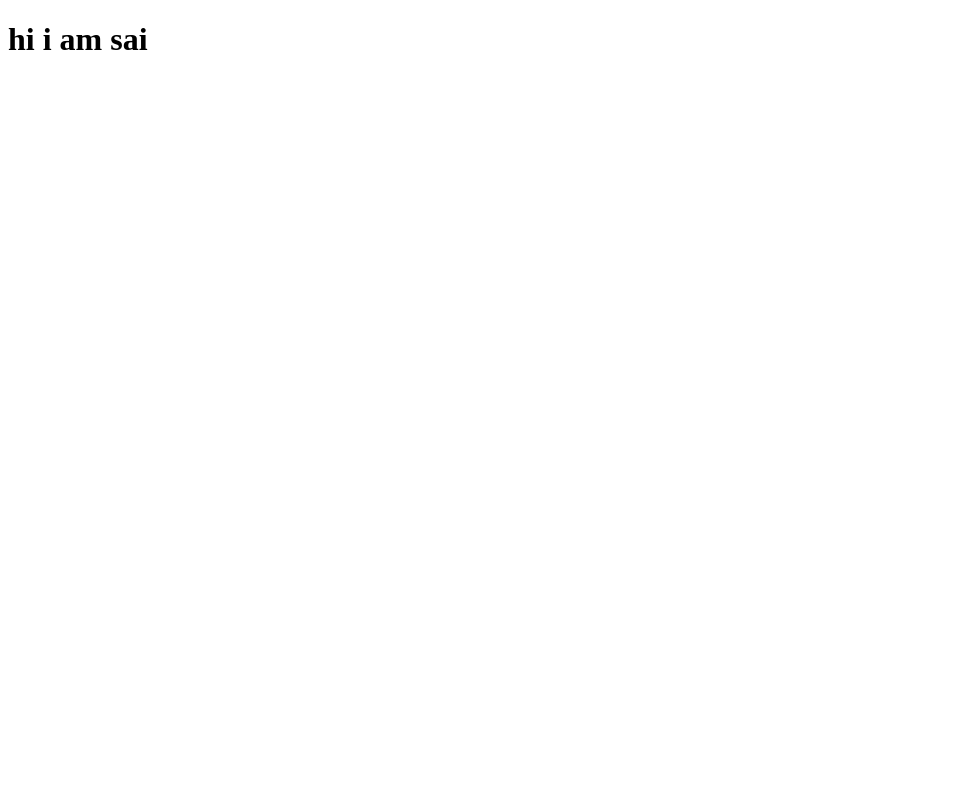
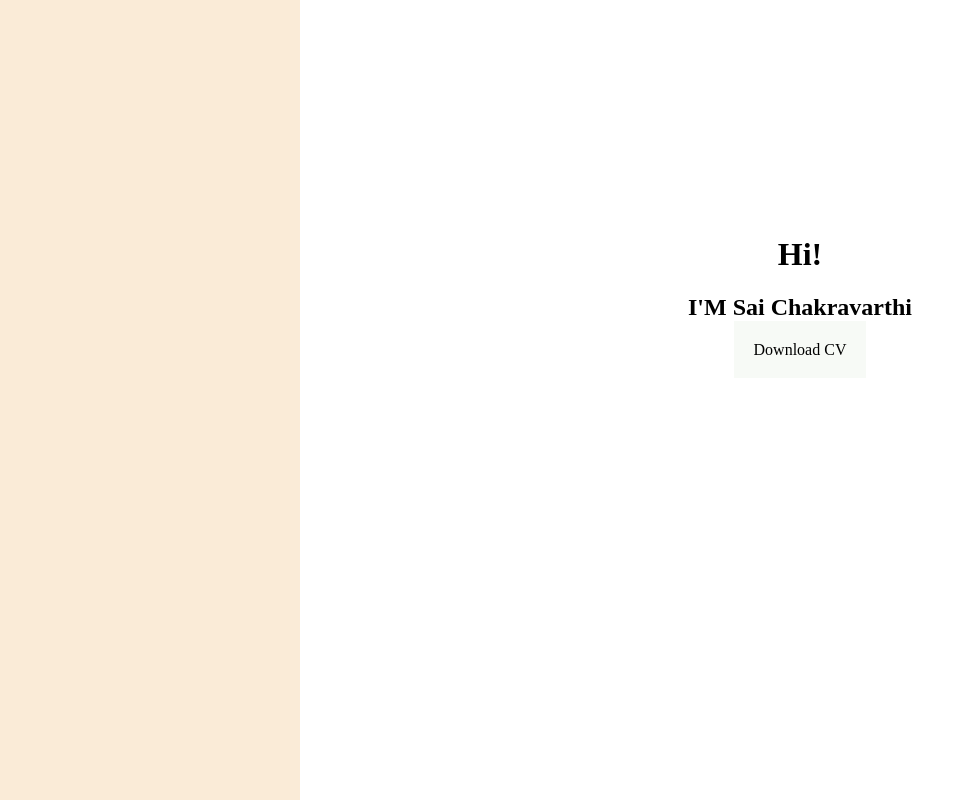
Before and after one commit to sai1586/portfolio, a plain HTML site: page index.html in a window 1280 px wide. Shown: the whole page, without its empty margins (0-965 px from the left). Drawn offline with Linux system fonts and the light colour scheme.

Commit message:
added side bar and a continar using style

```diff
--- a/index.html
+++ b/index.html
@@ -4,9 +4,51 @@
     <meta charset="UTF-8">
     <meta http-equiv="X-UA-Compatible" content="IE=edge">
     <meta name="viewport" content="width=device-width, initial-scale=1.0">
+    <style>
+        .sidebar{
+            height: 100%;
+            width: 300px;
+            position:fixed;
+            z-index: 1;
+            top: 0%;
+            left: 0%;
+            overflow-x: hidden;
+            background-color: antiquewhite;
+        }
+        .content{
+            margin-left: 300px;
+            padding-left: 20px;
+        }
+        .home{
+            margin-top: 25%;
+            text-align: center;
+        }
+        a.home_one:link, a.home_one:visited {
+            background-color: rgb(247, 250, 246);
+            color: black;
+            border: 2px rgb(43, 36, 36);
+            padding: 20px 20px;
+            text-align: center;
+            text-decoration: none;
+            display: inline block;
+        }
+        a.home_one:hover, a.home_one:active{
+            background-color:gray;
+            color: black;
+        }
+    </style>
     <title>portfolio</title>
 </head>
 <body>
-    <h1>hi i am sai</h1>
+    <div class="sidebar"></div>
+    <div class="content">
+    <div class="home">
+        <h1>Hi!</h1>
+        <h2>I'M Sai Chakravarthi</h2>
+        <p><a class="home_one" href="https://drive.google.com/uc?export=download&id=2Iwtc1nYFTrcytKf-gv3vES4YVFnK4/ed
+            ">Download CV</a></p>
+
+    </div>
+    </div>
 </body>
 </html>
```
